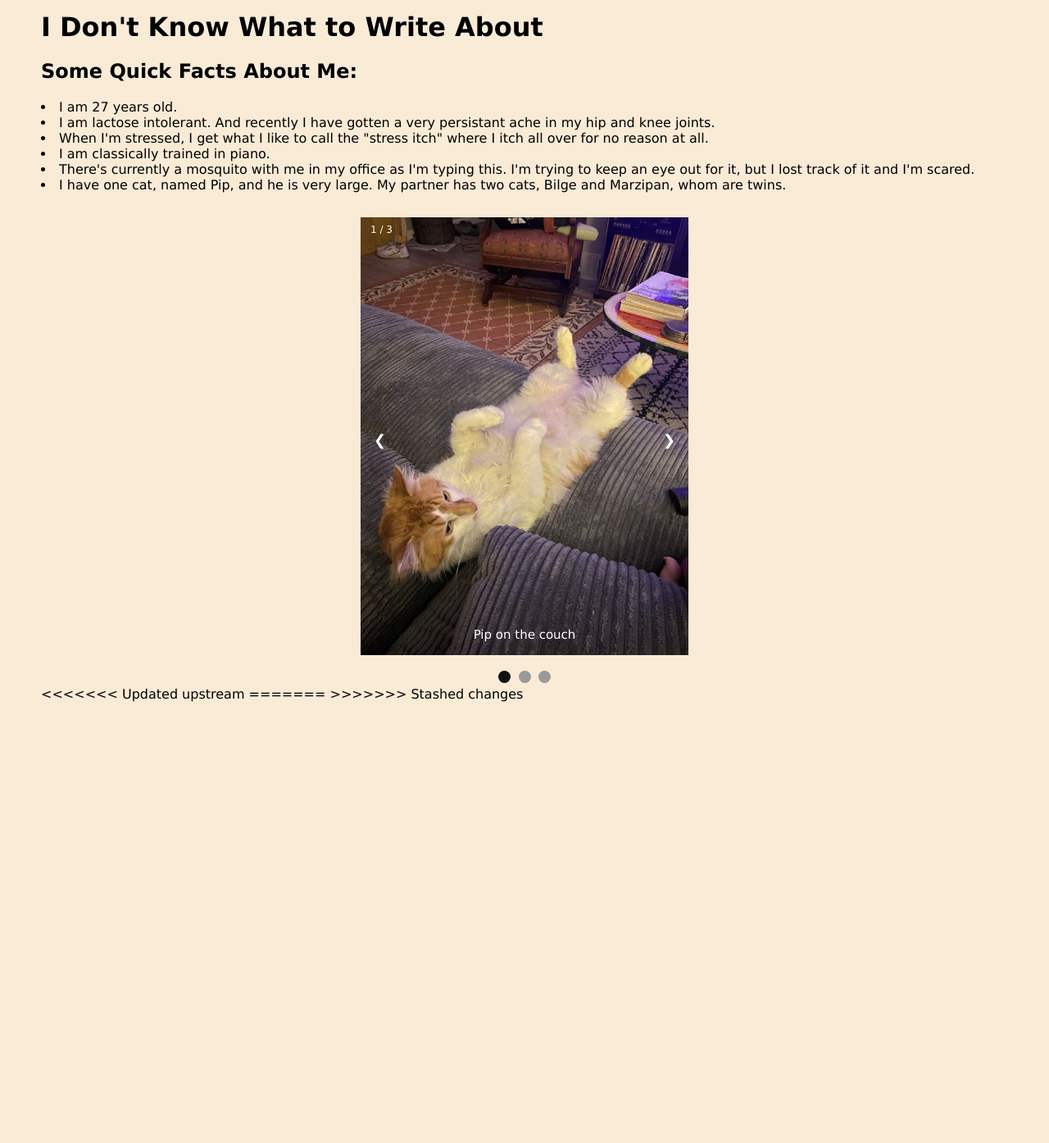
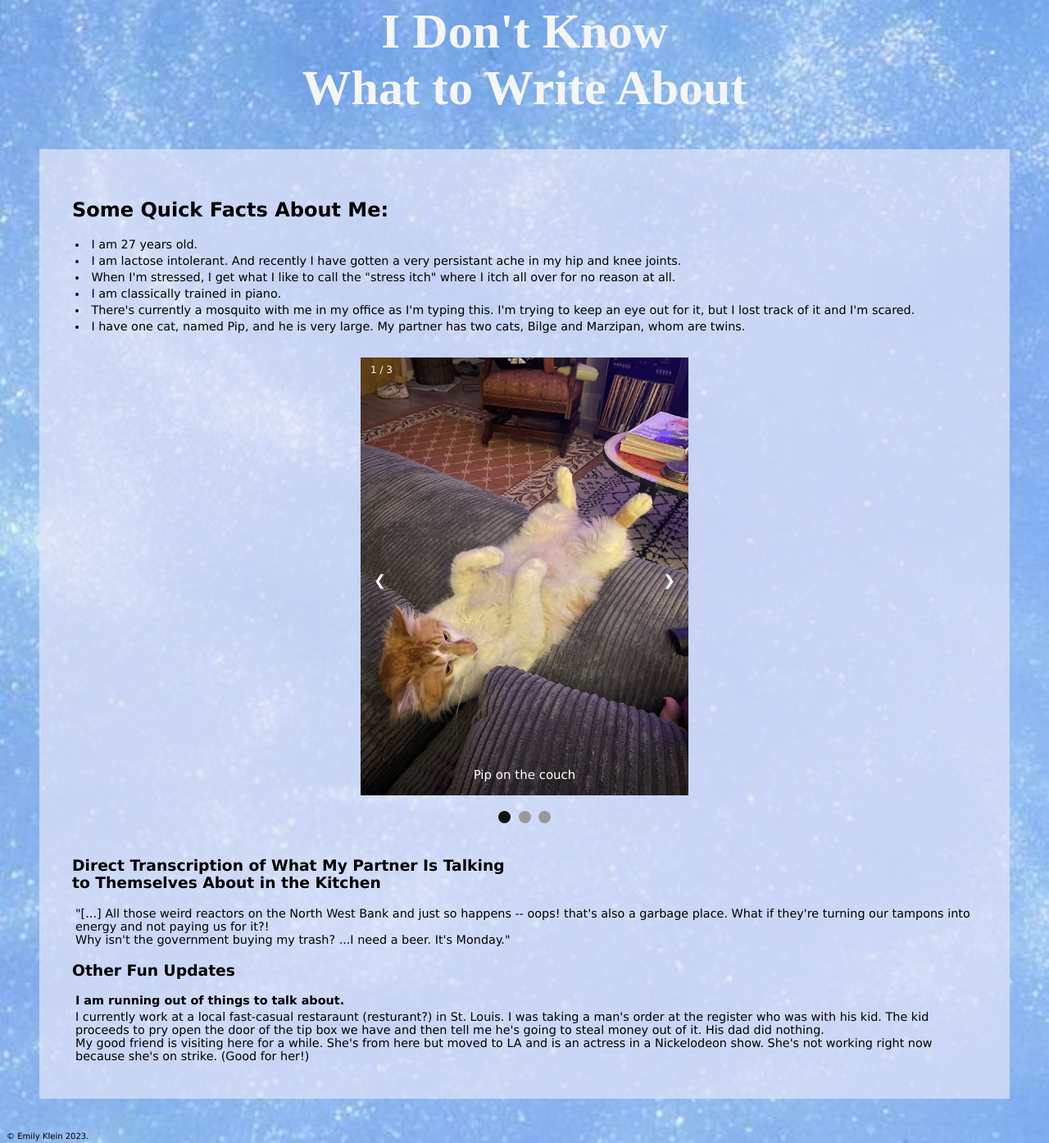
Before and after one commit to LaunchCodeAllhubs/js-assignment-4-html-me-something-oprah-cares, a website: page index.html in a window 1280 px wide. Shown: the part 36-1430 px from the top of the page at 82% size. Before the commit the page ends 942 px from the top, so only its background shows below. Drawn offline with Linux system fonts and the light colour scheme.

Commit message:
I don't know what's happening
I'm trying to make the files on my PC the latest files from my laptop

```diff
--- a/index.html
+++ b/index.html
@@ -2,17 +2,23 @@
 <html>
    <head>
     <link rel="stylesheet" type="text/css" href="styles.css">
-      <h1>I Don't Know What to Write About</h1>
       <link rel="stylesheet" type="text/css" href="styles.css">
    </head>
-   <body>
+   <header>
+    <h1>I Don't Know <br>
+     What to Write About</h1>
+   </header>
+   <main>
+   <article class="all-sections">
      <h2>Some Quick Facts About Me:</h2>
+     <article class="first-section">
      <li>I am 27 years old.</li>
      <li>I am lactose intolerant. And recently I have gotten a very persistant ache in my hip and knee joints.</li>
      <li>When I'm stressed, I get what I like to call the "stress itch" where I itch all over for no reason at all.</li>
      <li>I am classically trained in piano.</li>
      <li>There's currently a mosquito with me in my office as I'm typing this. I'm trying to keep an eye out for it, but I lost track of it and I'm scared.</li>
      <li>I have one cat, named Pip, and he is very large. My partner has two cats, Bilge and Marzipan, whom are twins. </li>
+   </article>
 
      <div class="slideshow-container">
       <div class="mySlides fade">
@@ -40,10 +46,6 @@
       <span class="dot" onclick="currentSlide(3)"></span>
     </div>
 
-<<<<<<< Updated upstream
-    <!-- I DONT KNOW HOW 2 LINK SCRIPT FROM ANOTHER FILE SO I;'M PUTTING ITHERE' -->
-=======
->>>>>>> Stashed changes
     <script>
       var slideIndex = 1;
       showSlides(slideIndex);
@@ -74,6 +76,29 @@
       }
     </script>
 
+    <article class="first-section">
+
+       <br>
+       <h1>Direct Transcription of What My Partner Is Talking <br> to Themselves About in the Kitchen</h1>
+       <p>"[...] All those weird reactors on the North West Bank and just so happens -- oops! that's also a garbage place. What if they're turning our tampons into energy and not paying us for it?! <br>
+        Why isn't the government buying my trash? ...I need a beer. It's Monday." <br>
+      </p>
+    </article>
+
+    <article class="first-section">
+      <h1>Other Fun Updates</h1>
+      <h2>I am running out of things to talk about.</h2>
+      <p>
+        I currently work at a local fast-casual restaraunt (resturant?) in St. Louis. I was taking a man's order at the register who was with his kid. The kid proceeds to pry open the door of the tip box we have and then tell me he's going to steal money out of it. His dad did nothing. <br>
+        My good friend is visiting here for a while. She's from here but moved to LA and is an actress in a Nickelodeon show. She's not working right now because she's on strike. (Good for her!)<br>
+
+      </p>
+    </article>
+    </article>
+  </main>
+
+    <footer>	&copy; Emily Klein 2023.</footer>
+
 
 
 
--- a/styles.css
+++ b/styles.css
@@ -1,7 +1,32 @@
+header {
+  font-family: Lora, serif;
+  font-size: 30px;
+  color: whitesmoke;
+  text-align: center;
+  margin: 0;
+}
+
 body {
-    background-color: antiquewhite;
-    font-family: Verdana, sans-serif;
-    margin: 50px
+  background-image: url(images/1a3968d7a25b12845a923fbfe2698b28.jpg);
+  background-repeat: no-repeat;
+  background-attachment: fixed;
+  background-size: cover;
+}
+
+.all-sections {
+    font-family: 'Lucida Sans', 'Lucida Sans Regular', 'Lucida Grande', 'Lucida Sans Unicode', Geneva, Verdana, sans-serif;
+    background-color: rgba(230, 230, 250, 0.699);
+    padding: 40px;
+    margin: 40px
+  }
+
+  /* .first-section {
+    background:  rgba(230, 230, 250, 0.699);
+  } */
+
+  .first-section > h2, p, li {
+    margin: 4px;
+    font-size: 90%;
   }
 
 /* First slideshow */
@@ -117,3 +142,8 @@ body {
       font-size: 11px
     }
   }
+
+  footer {
+    font-family:'Lucida Sans', 'Lucida Sans Regular', 'Lucida Grande', 'Lucida Sans Unicode', Geneva, Verdana, sans-serif;
+    font-size: 10px;
+  }
```
Also changed, not shown: images/1a3968d7a25b12845a923fbfe2698b28.jpg (added).
